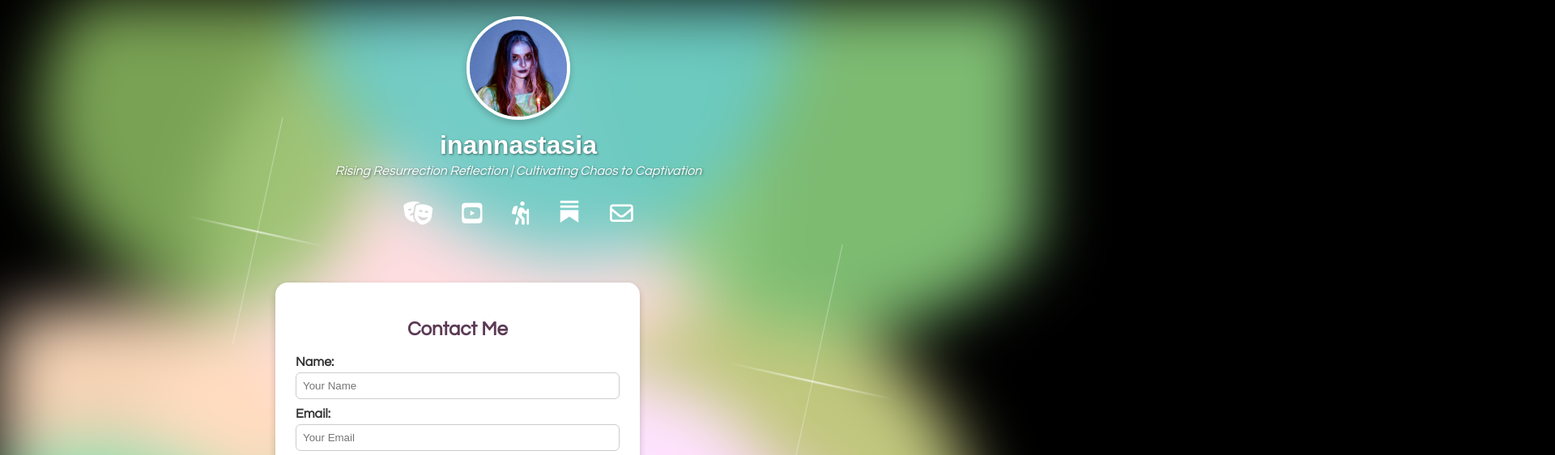
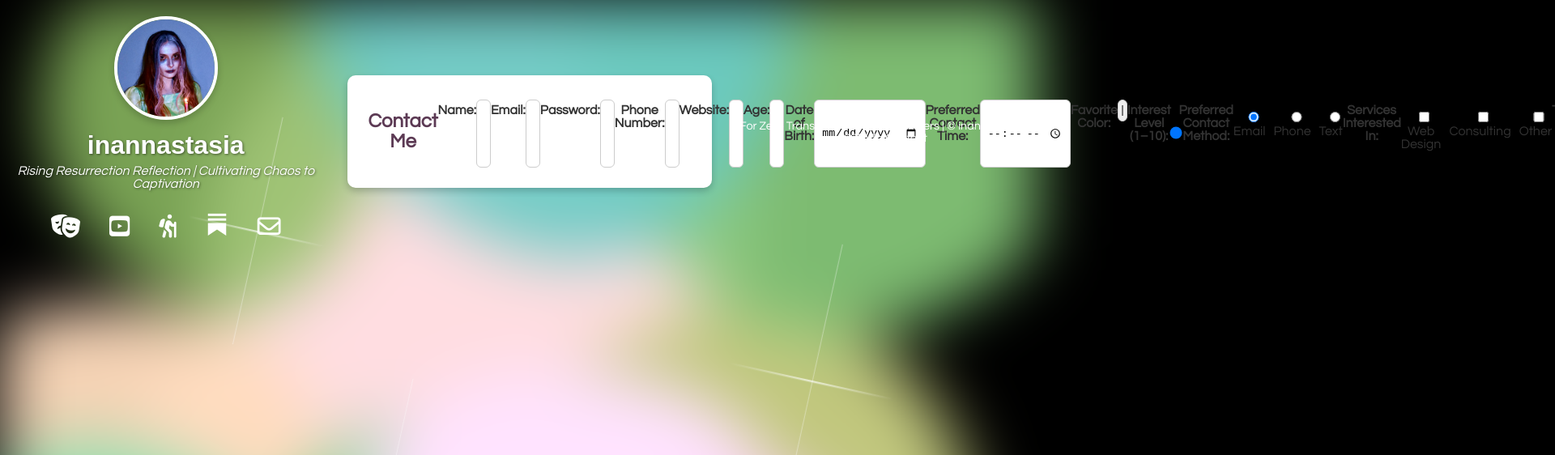
Before and after one commit to inannastasia/inannastasia, a plain HTML site: page contactMe/index.html in a window 1280 px wide. Shown: the top 562 px of the page at 81% size, 1920 px wide, since content can reach past the window. Drawn offline with Linux system fonts and the light colour scheme.

Commit message:
Update contact.css

```diff
--- a/contactMe/contact.css
+++ b/contactMe/contact.css
@@ -1,13 +1,16 @@
 html {
   background-color: black;
 }
-
 body {
   font-family: 'Century Gothic', sans-serif;
   margin: 0;
   color: #333;
   background-color: transparent;
   text-align: center;
+  height: auto;
+  display: flex;
+  justify-content: center;
+  align-items: center;
 }
 
 main {
@@ -16,13 +19,6 @@ main {
   padding: 0 20px;
   position: relative;
   z-index: 1;
-}
-.content-block {
-  background-color: rgba(255, 255, 255, 0.85);
-  padding: 20px;
-  border-radius: 15px;
-  margin-bottom: 20px;
-  box-shadow: 0 4px 8px rgba(0, 0, 0, 0.1);
 }
 
 header {
@@ -101,15 +97,17 @@ nav a:hover {
   height: 28px;
   fill: white;
 }
+
 .contact-form {
+  display: flex;
   background: white;
   padding: 25px;
-  border-radius: 15px;
+  border-radius: 10px;
   box-shadow: 0 4px 8px rgba(0, 0, 0, 0.2);
   color: #333;
   width: 400px;
-  text-align: left;
 }
+
 .contact-form h2 {
   text-align: center;
   margin-bottom: 20px;
@@ -120,14 +118,8 @@ nav a:hover {
     display: block;
     margin-top: 10px;
   }
-.contact-form input[type="text"],
-.contact-form input[type="email"],
-.contact-form input[type="password"],
-.contact-form input[type="tel"],
-.contact-form input[type="url"],
-.contact-form input[type="number"],
-.contact-form input[type="date"],
-.contact-form input[type="time"],
+
+    .contact-form input,
     .contact-form select,
     .contact-form textarea {
       width: 100%;
@@ -135,8 +127,8 @@ nav a:hover {
       margin-top: 5px;
       border-radius: 6px;
       border: 1px solid #ccc;
-  box-sizing: border-box;
     }
+
     .contact-form input[type="color"],
     .contact-form input[type="range"] {
       padding: 2px;
@@ -161,7 +153,7 @@ nav a:hover {
 
 .inline-options {
       display: flex;
-      gap: 15px;
+      gap: 10px;
       margin-top: 5px;
     }
 .inline-options label {
```
Lines whose indentation alone changed are shown as unchanged.
